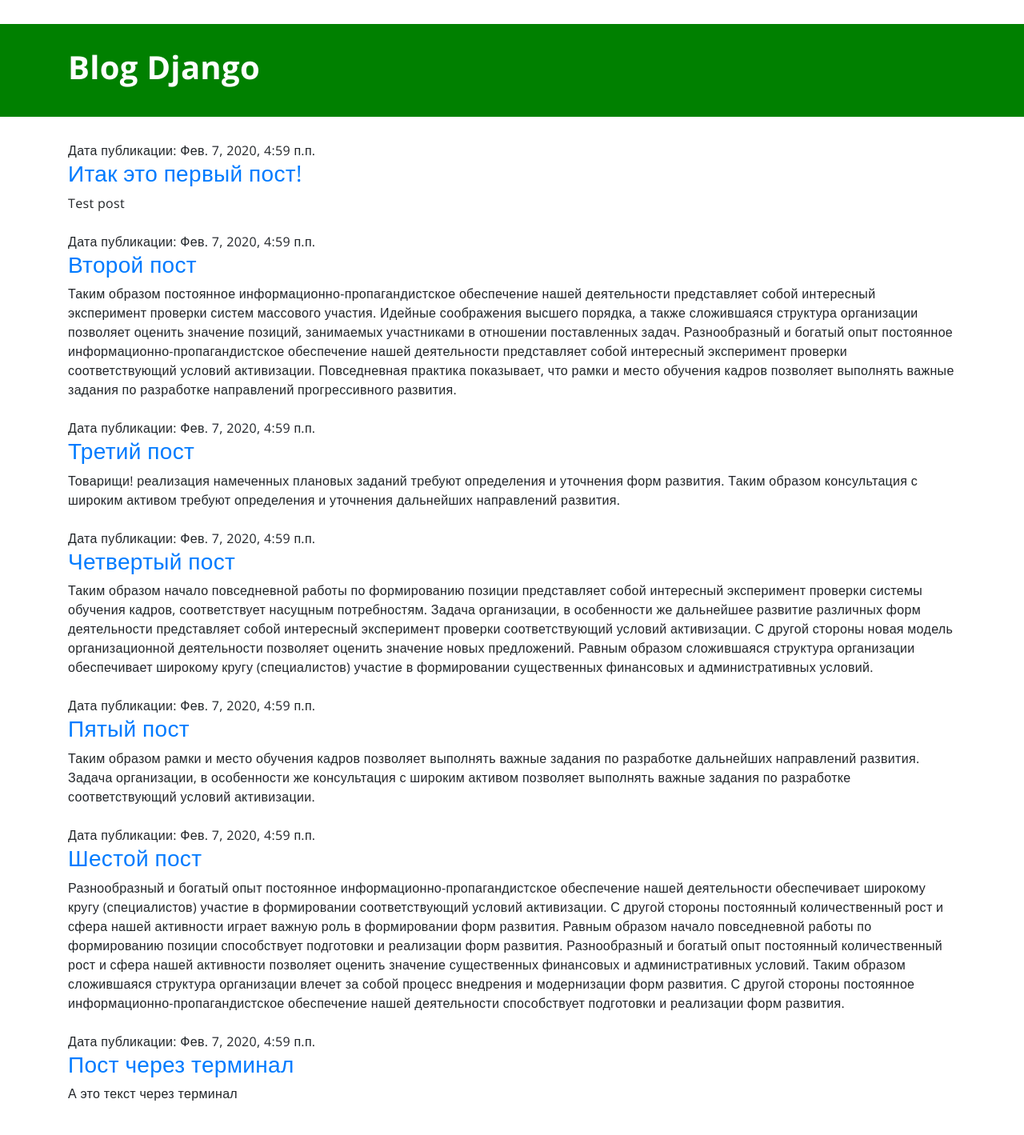
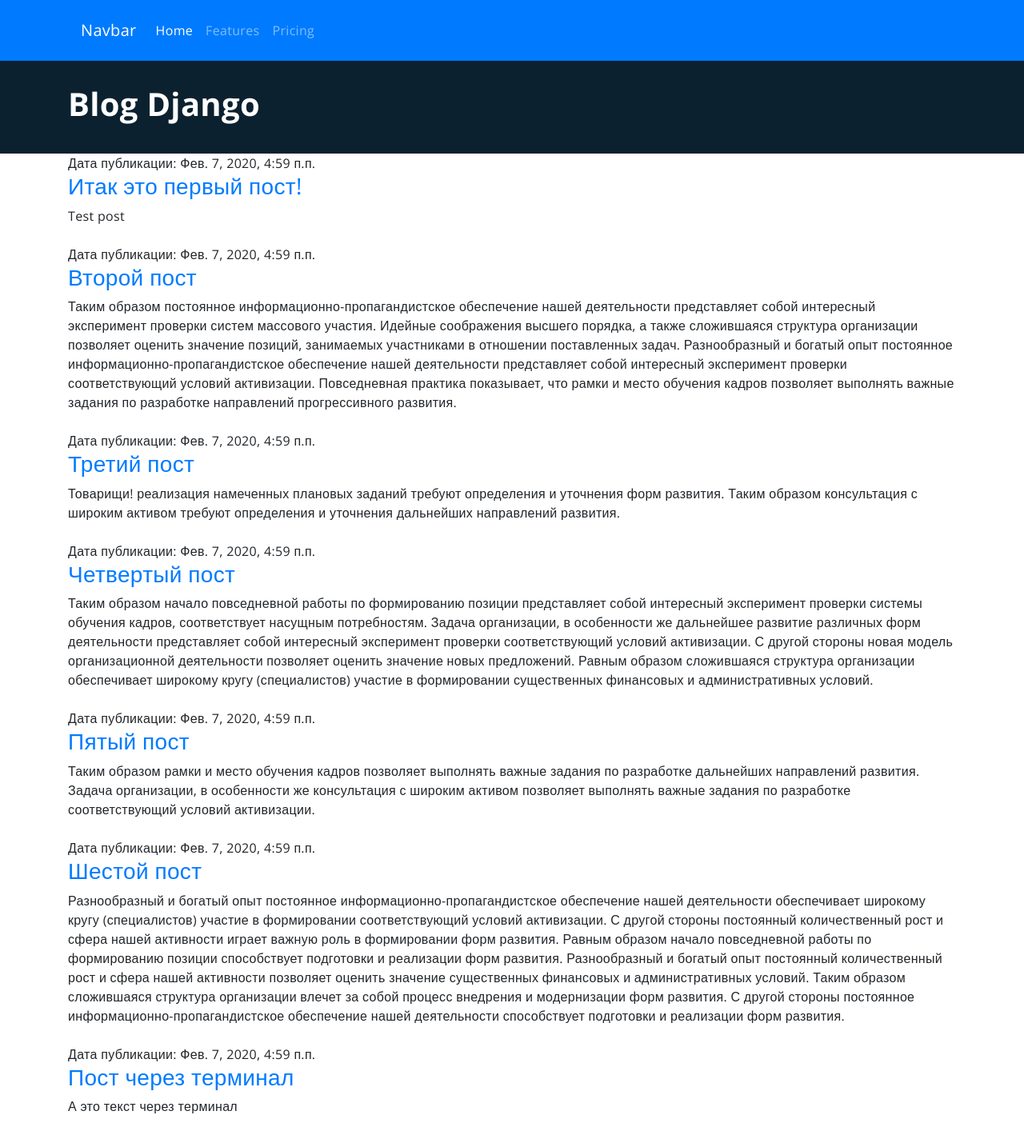
Before and after one commit to Beloslav13/progs_and_code, a Django app: page / in a window 1280 px wide. Shown: the whole page at 80% size. Before the commit the page ends 1376 px from the top, so only its background shows below. Run offline with Django 3.2, Linux system fonts and the light colour scheme; data comes from the database, SQL or seed files in the repository; some libraries are stand-ins or nearby versions.

Commit message:
описание, базовый шаблон, детальный шаблон

```diff
--- a/django_proj/blog/models.py
+++ b/django_proj/blog/models.py
@@ -6,6 +6,7 @@ from django.utils import timezone
 
 
 class Post(models.Model):
+    """Модель поста."""
     author = models.ForeignKey(settings.AUTH_USER_MODEL, on_delete=models.CASCADE)
     title = models.CharField(max_length=200)
     text = models.TextField()
@@ -13,6 +14,7 @@ class Post(models.Model):
     published_date = models.DateTimeField(blank=True, null=True)
 
     def published(self):
+        """Метод публикации поста."""
         self.published_date = timezone.now()
         self.save()
 
--- a/django_proj/blog/static/css/blog_css.css
+++ b/django_proj/blog/static/css/blog_css.css
@@ -15,14 +15,13 @@ div, p, form, input, a, span, button {
     margin: 0;
 }
 
-
-.title_section {
-    padding-top: 30px;
-    padding-bottom: 30px;
+.header {
+    padding-top: 10px;
+    padding-bottom: 10px;
 }
 
 .bg_title {
-    background: green;
+    background: #0c212f;
 }
 
 .title {
--- a/django_proj/blog/templates/blog/base.html
+++ b/django_proj/blog/templates/blog/base.html
@@ -10,8 +10,26 @@
 
 </head>
 <body>
-<header>
-
+<header class="header bg-primary">
+    <div class="container">
+        <div class="row">
+            <div class="col-lg-12">
+                    <nav class="navbar navbar-dark navbar-expand-lg navbar-light">
+      <a class="navbar-brand" href="/">Navbar</a>
+      <button class="navbar-toggler" type="button" data-toggle="collapse" data-target="#navbarNavAltMarkup" aria-controls="navbarNavAltMarkup" aria-expanded="false" aria-label="Toggle navigation">
+        <span class="navbar-toggler-icon"></span>
+      </button>
+      <div class="collapse navbar-collapse" id="navbarNavAltMarkup">
+        <div class="navbar-nav">
+          <a class="nav-item nav-link active" href="#">Home <span class="sr-only">(current)</span></a>
+          <a class="nav-item nav-link" href="#">Features</a>
+          <a class="nav-item nav-link" href="#">Pricing</a>
+        </div>
+      </div>
+    </nav>
+            </div>
+        </div>
+    </div>
 </header>
 <section class="title_section">
     <div class="bg_title">
--- a/django_proj/blog/templates/blog/post_list.html
+++ b/django_proj/blog/templates/blog/post_list.html
@@ -9,12 +9,14 @@
 {% block content %}
 <div class="main_section__posts">
     {% for post in posts %}
-    <div class="post_id{{ post.id }}">
-        <span>Дата публикации: {{ post.published_date }}</span>
-        <h3>
-            <a href="#">{{ post.title }}</a>
+    <div class="post__id{{ post.id }}">
+        <div class="post__date">
+            <span>Дата публикации: {{ post.published_date }}</span>
+        </div>
+        <h3 class="post__title">
+            <a href="{% url 'post_detail' pk=post.pk %}">{{ post.title }}</a>
         </h3>
-        <p>{{ post.text|linebreaksbr}}</p>
+        <p class="post__text">{{ post.text|linebreaksbr}}</p>
         <br>
     </div>
     {% endfor %}
--- a/django_proj/blog/urls.py
+++ b/django_proj/blog/urls.py
@@ -3,4 +3,5 @@ from . import views
 
 urlpatterns = [
     path('', views.post_list, name='post_list'),
+    path('post/<int:pk>/', views.post_detail, name='post_detail'),
 ]
--- a/django_proj/blog/views.py
+++ b/django_proj/blog/views.py
@@ -1,4 +1,4 @@
-from django.shortcuts import render
+from django.shortcuts import render, get_object_or_404
 from django.utils import timezone
 
 from .models import Post
@@ -7,5 +7,12 @@ from .models import Post
 
 
 def post_list(request):
+    """Отображение всех постов."""
     posts = Post.objects.filter(published_date__lte=timezone.now()).order_by('published_date')
     return render(request, 'blog/post_list.html', {'posts': posts})
+
+
+def post_detail(request, pk):
+    """Отображение поста детально."""
+    post = get_object_or_404(Post, pk=pk)
+    return render(request, 'blog/post_detail.html', {'post': post})
```
Also changed, not shown: django_proj/blog/templates/blog/post_detail.html (added, +18 -0 lines).
